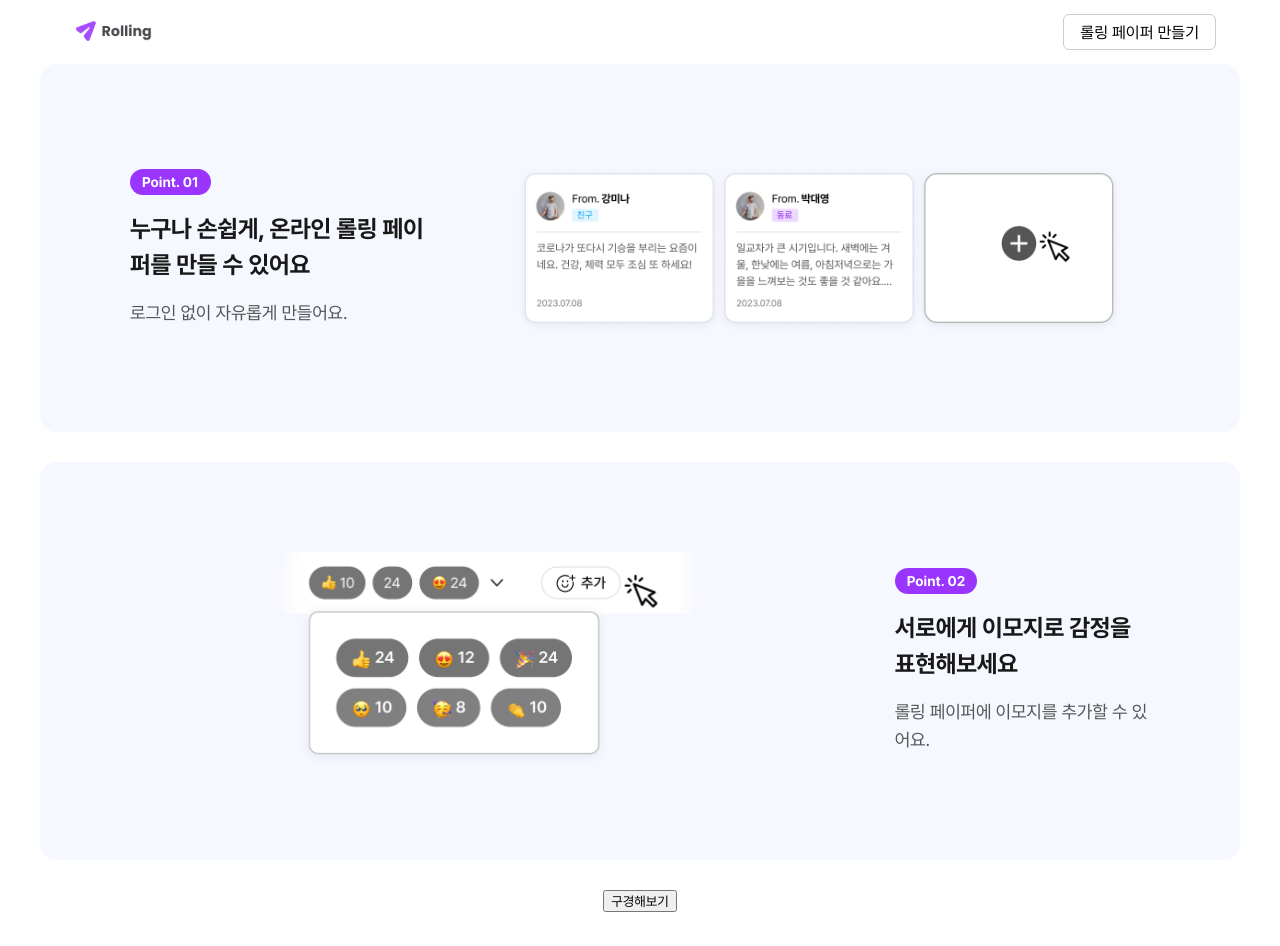
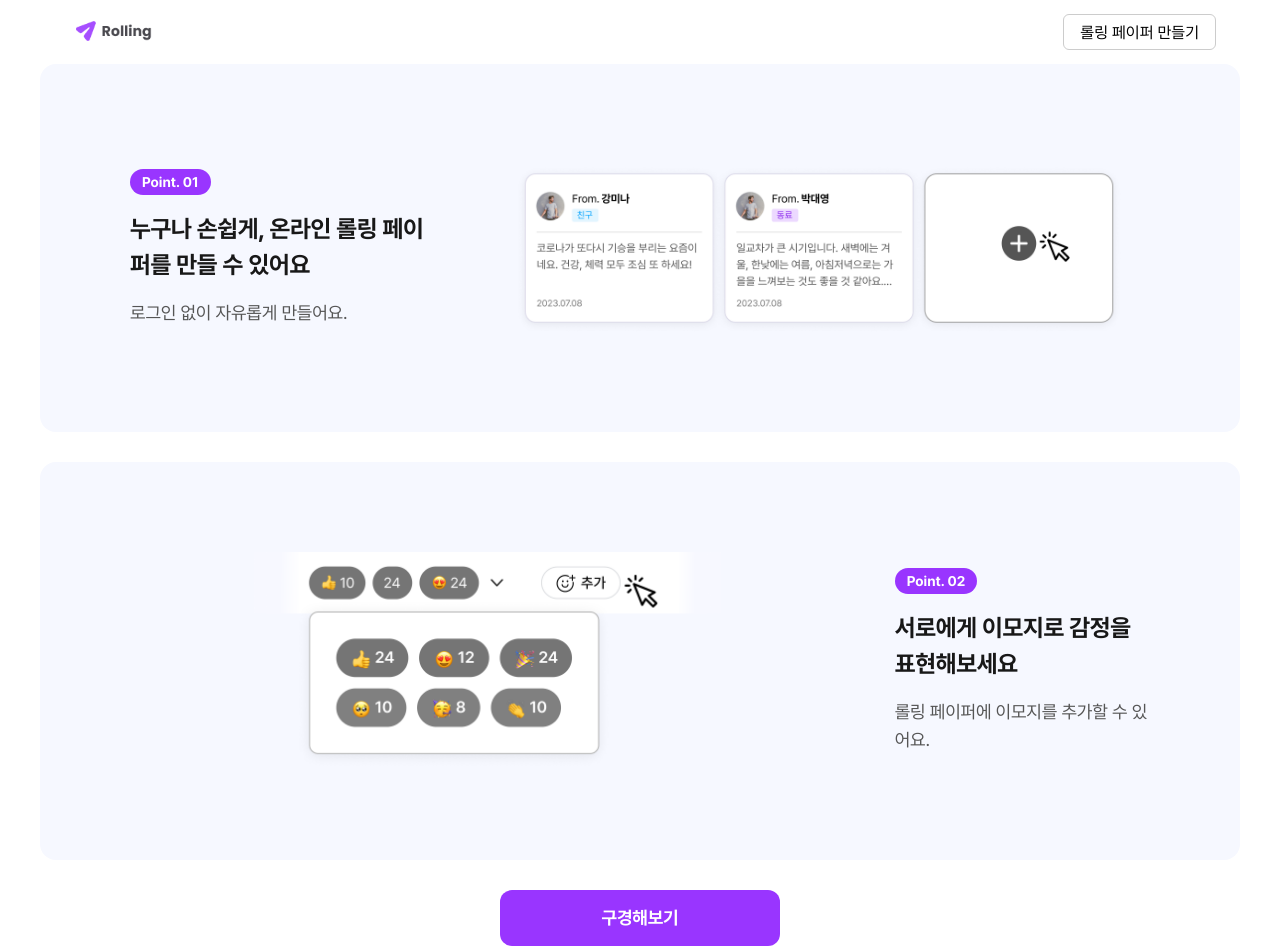
Before and after one commit to Chiman2937/team2-rolling-app, a React (Vite) app: page / in a window 1280 px wide. Before the commit the page ends 912 px from the top, so only its background shows below. Built offline with nearby package versions, Linux system fonts and the light colour scheme.

Commit message:
refactor: 버튼 컴포넌트 추가

```diff
--- a/src/pages/HomePage/HomePage.jsx
+++ b/src/pages/HomePage/HomePage.jsx
@@ -6,6 +6,7 @@ import imgPaperLg from '@/assets/images/home_makepaper_lg.webp';
 import imgPaperSm from '@/assets/images/home_makepaper_sm.webp';
 import imgImojiLg from '@/assets/images/home_addimoji_lg.webp';
 import imgImojiSm from '@/assets/images/home_addimoji_sm.webp';
+import Button from '../../components/Button/Button';
 
 //import Button from '@/components/Button/Button';
 
@@ -47,8 +48,8 @@ const HomePage = () => (
           />
         </div>
       </article>
-      <Link to='/list' style={{ textDecoration: 'none', textAlign: 'center' }}>
-        <button className={styles['page-points__view-button']}>구경해보기</button>
+      <Link to='/list'>
+        <Button className={styles['page-points__view']}>구경해보기</Button>
       </Link>
     </section>
   </main>
--- a/src/pages/HomePage/HomePage.module.scss
+++ b/src/pages/HomePage/HomePage.module.scss
@@ -12,11 +12,8 @@ body {
   padding: 0 120px;
   min-height: 100dvh;
 
-  &__viewButon {
-    @media screen and (max-width: 1199px) {
-      margin-bottom: 10px;
-      width: 100%;
-    }
+  @media screen and (max-width: 1199px) {
+    padding-bottom: 40px;
   }
 }
 
@@ -66,6 +63,12 @@ body {
       letter-spacing: -0.18px;
       color: var(--color-gray-500);
     }
+
+    &__view {
+      @media screen and (max-width: 1199px) {
+        width: 100%;
+      }
+    }
   }
 
   &__img-wrapper {
```
